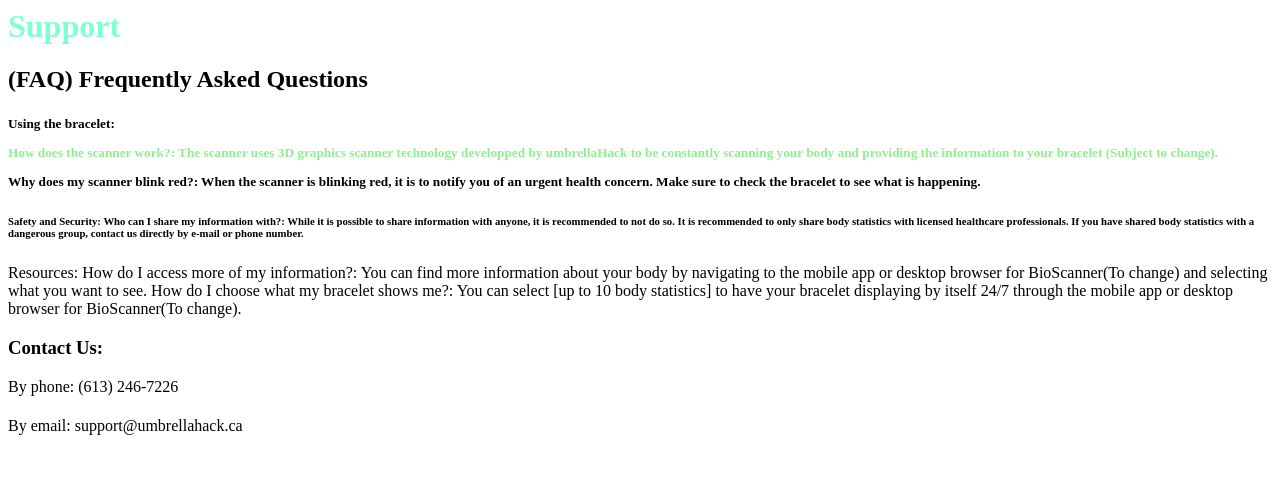
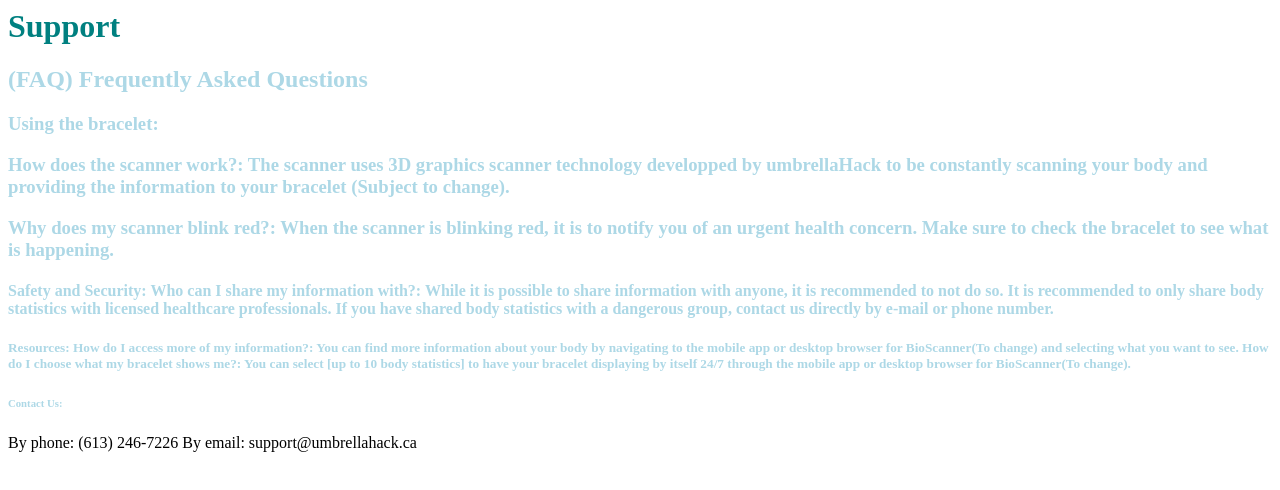
Before and after one commit to umbrellaHack/bioscanner, a plain HTML site: page support.html in a window 1280 px wide. Drawn offline with Linux system fonts and the light colour scheme.

Commit message:
Update support.html

```diff
--- a/support.html
+++ b/support.html
@@ -1,8 +1,13 @@
 <html>
   <head>
     <style>
-      h1 {color:aquamarine;}
-      p {color:lightgreen;}
+      h1 {color:teal;}
+      h2 {color:lightblue;}
+      h3 {color:lightblue;}
+      h4 {color:lightblue;}
+      h5 {color:lightblue;}
+      h6 {color:lightblue;}
+      h7 {color:lightblue;}
     </style>
     <title>
       Support
@@ -15,39 +20,38 @@
     <h2>
       (FAQ) Frequently Asked Questions
     </h2>
-    <h5>
+    <h3>
       Using the bracelet:
       <p>
         How does the scanner work?: The scanner uses 3D graphics scanner technology developped by umbrellaHack to be constantly scanning your body and providing the information to your bracelet (Subject to change).
       </p>
+      <p2>
+      Why does my scanner blink red?: When the scanner is blinking red, it is to notify you of an urgent health concern. Make sure to check the bracelet to see what is happening.
+    </p2>
+    </h3>
+    <h4>
+      Safety and Security:
+      <p3>
+        Who can I share my information with?: While it is possible to share information with anyone, it is recommended to not do so. It is recommended to only share body statistics with licensed healthcare professionals. If you have shared body statistics with a dangerous group, contact us directly by e-mail or phone number.
+      </p3>
+    </h4>
+    <h5>
+    Resources:
       <p4>
-      Why does my scanner blink red?: When the scanner is blinking red, it is to notify you of an urgent health concern. Make sure to check the bracelet to see what is happening.
-    </p4>
+        How do I access more of my information?: You can find more information about your body by navigating to the mobile app or desktop browser for BioScanner(To change) and selecting what you want to see.
+      </p4>
+      <p5>
+        How do I choose what my bracelet shows me?: You can select [up to 10 body statistics] to have your bracelet displaying by itself 24/7 through the mobile app or desktop browser for BioScanner(To change).
+      </p5>
     </h5>
     <h6>
-      Safety and Security:
-      <p7>
-        Who can I share my information with?: While it is possible to share information with anyone, it is recommended to not do so. It is recommended to only share body statistics with licensed healthcare professionals. If you have shared body statistics with a dangerous group, contact us directly by e-mail or phone number.
-      </p7>
+      Contact Us:
     </h6>
-    <h7>
-    Resources:
-      <p5>
-        How do I access more of my information?: You can find more information about your body by navigating to the mobile app or desktop browser for BioScanner(To change) and selecting what you want to see.
-      </p5>
-      <p6>
-        How do I choose what my bracelet shows me?: You can select [up to 10 body statistics] to have your bracelet displaying by itself 24/7 through the mobile app or desktop browser for BioScanner(To change).
-    </h7>
-    <h3>
-      Contact Us:
-    </h3>
-    <p2>
+    <p6>
       By phone: (613) 246-7226
-    </p2>
-    <h4>
-    </h4>
-    <p3>
+    </p6>
+    <p7>
       By email: support@umbrellahack.ca
-    </p3>
+    </p7>
    </body>
 </html>
```
